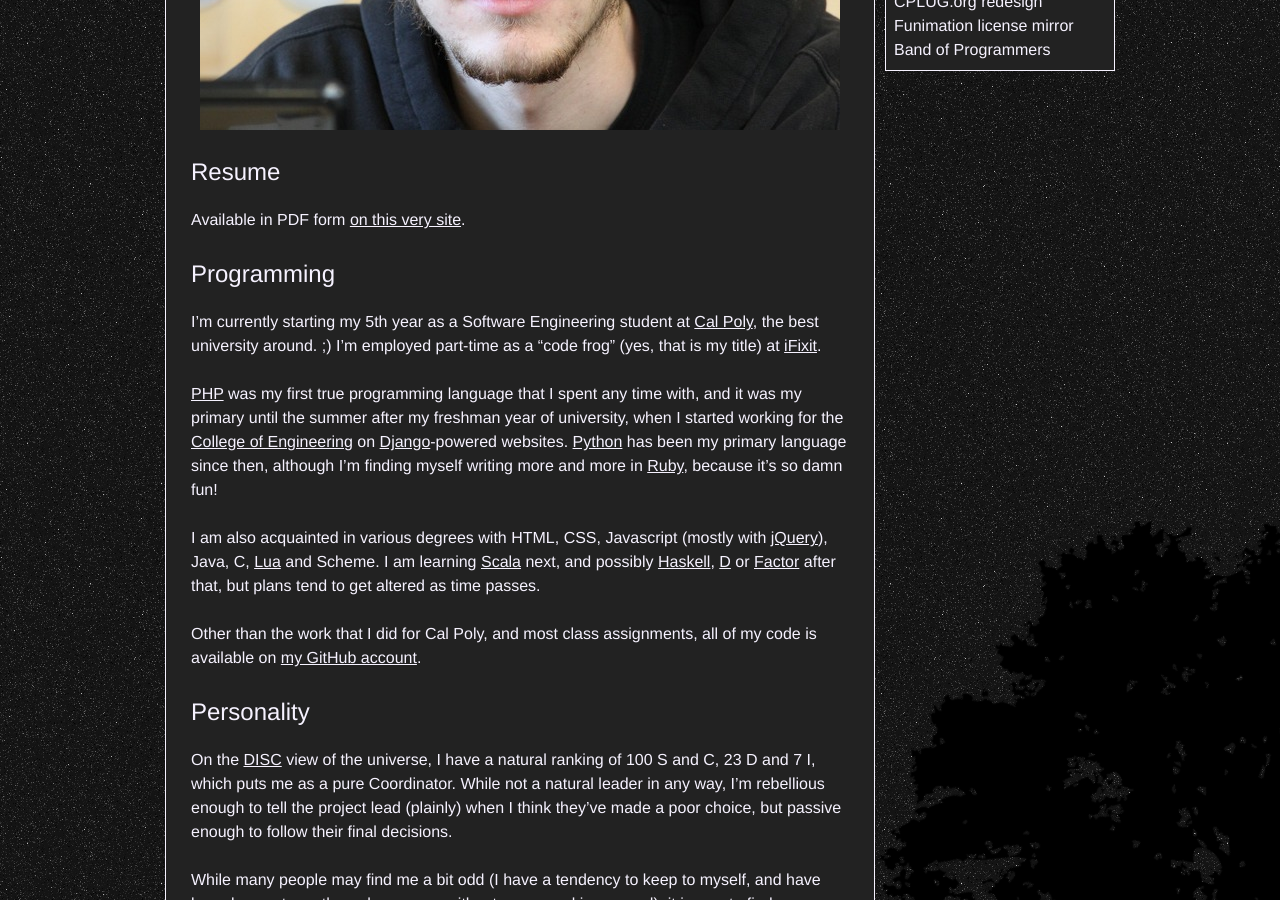
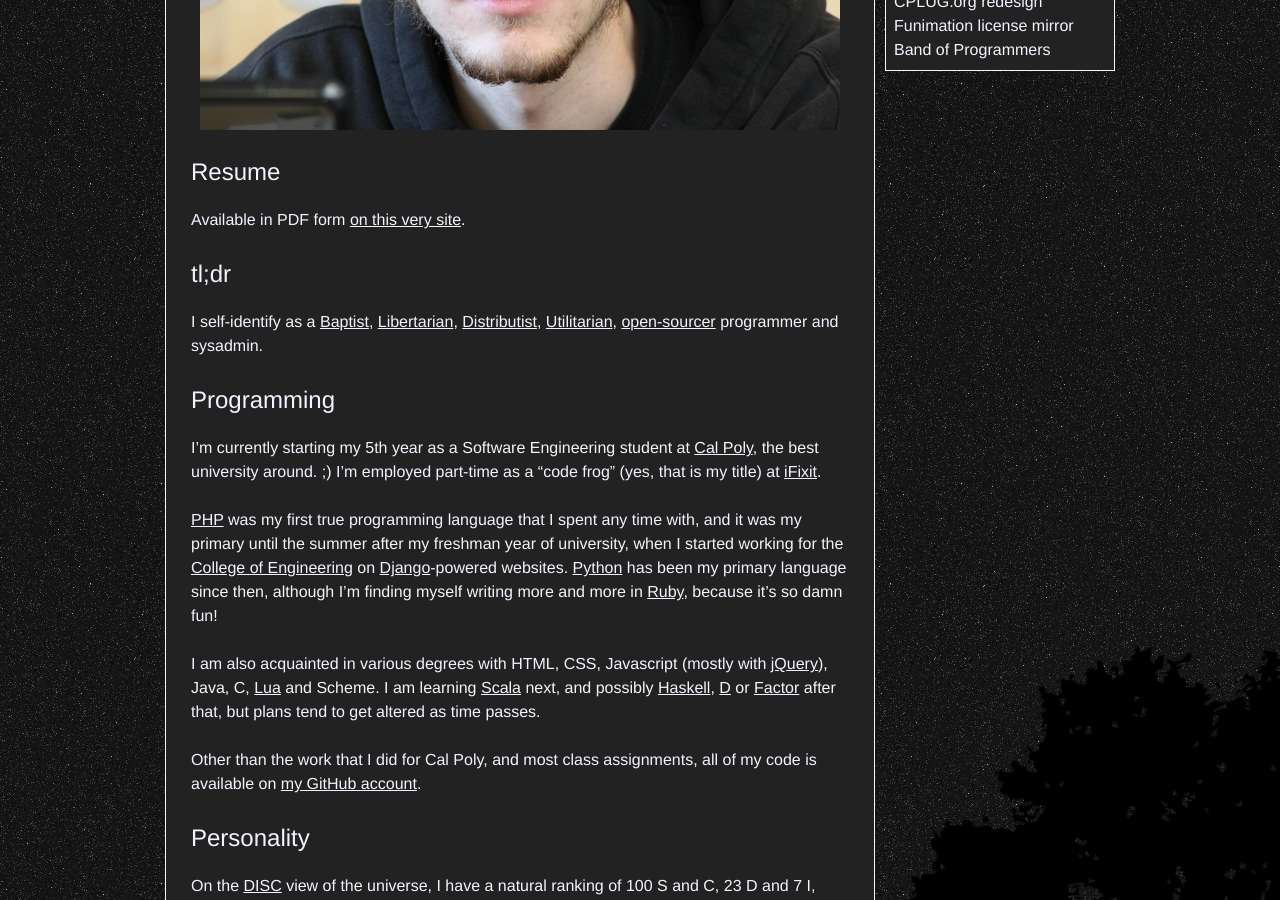
Before and after one commit to xiongchiamiov/xiongchiamiov.github.com, a Jekyll site: the page built from about/me.md, in a window 1280 px wide and 900 px high, scrolled down 527 px. Built offline with Jekyll 4.4.1, drawn with Linux system fonts in a browser that asks for light colours; Markdown is read by kramdown in place of the engine named in the settings; comment, search, counter and statistics services are not loaded.

Commit message:
Add tl;dr to about page.

```diff
--- a/about/me.md
+++ b/about/me.md
@@ -10,6 +10,17 @@ title: About
 Available in PDF form [on this very site][resume].
 
 [resume]: /about/resume.pdf
+
+## tl;dr
+
+I self-identify as a [Baptist], [Libertarian], [Distributist], [Utilitarian],
+[open-sourcer] programmer and sysadmin.
+
+[Baptist]: http://en.wikipedia.org/wiki/Baptist#Baptist_beliefs_and_principles
+[Libertarian]: http://en.wikipedia.org/wiki/Libertarianism_in_the_United_States
+[Distributist]: http://en.wikipedia.org/wiki/Distributism
+[Utilitarian]: http://www.utilitarian.net/
+[open-sourcer]: http://www.gerv.net/writings/christianity-and-fsm/tca-fsm.html
 
 ## Programming
 
```
